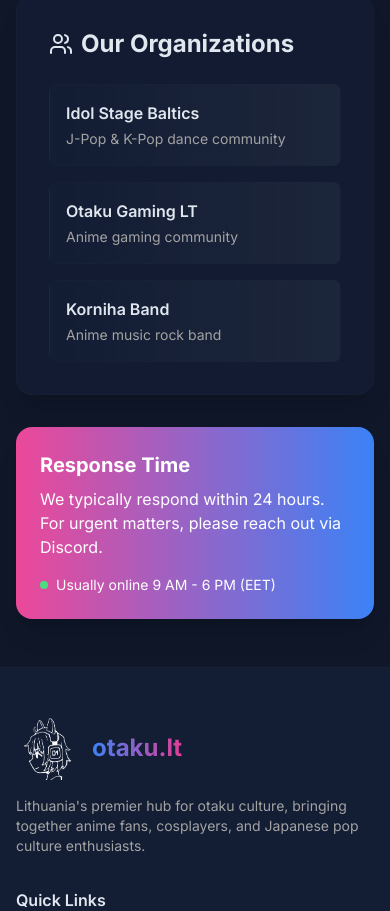
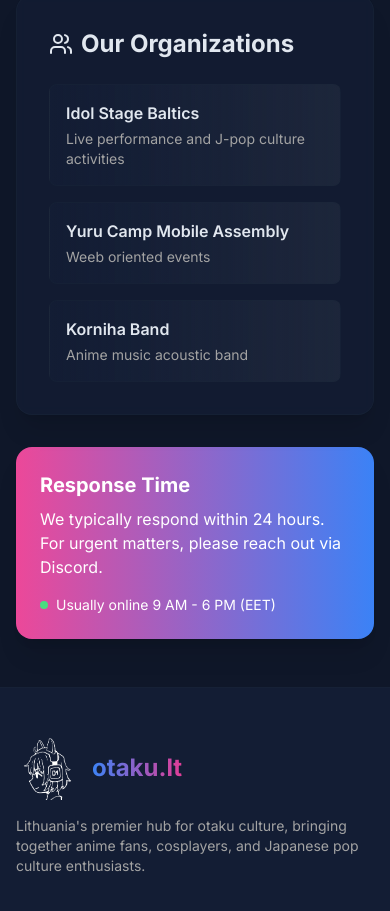
Before and after one commit to otaku-lt/otaku.lt, a Next.js app: page /contact in a window 390 px wide. Shown: the part 1520-2431 px from the top of the page. Built offline with nearby package versions, Linux system fonts and the light colour scheme.

Commit message:
Update organization details in contact page
- Idol Stage Baltics: Updated description to 'Live performance and J-pop culture activities'
- Renamed 'Otaku Gaming LT' to 'Yuru Camp Mobile Assembly' with new description
- Updated Korniha Band description to 'Anime music acoustic band'

```diff
--- a/app/contact/page.tsx
+++ b/app/contact/page.tsx
@@ -277,15 +277,15 @@ export default function ContactPage() {
               <div className="space-y-4">
                 <div className="p-4 bg-gradient-to-r from-card to-card-foreground/5 rounded-lg border border-border/30">
                   <h4 className="font-semibold text-foreground">Idol Stage Baltics</h4>
-                  <p className="text-sm text-muted-foreground mt-1">J-Pop & K-Pop dance community</p>
+                  <p className="text-sm text-muted-foreground mt-1">Live performance and J-pop culture activities</p>
                 </div>
                 <div className="p-4 bg-gradient-to-r from-card to-card-foreground/5 rounded-lg border border-border/30 mt-4">
-                  <h4 className="font-semibold text-foreground">Otaku Gaming LT</h4>
-                  <p className="text-sm text-muted-foreground mt-1">Anime gaming community</p>
+                  <h4 className="font-semibold text-foreground">Yuru Camp Mobile Assembly</h4>
+                  <p className="text-sm text-muted-foreground mt-1">Weeb oriented events</p>
                 </div>
                 <div className="p-4 bg-gradient-to-r from-card to-card-foreground/5 rounded-lg border border-border/30 mt-4">
                   <h4 className="font-semibold text-foreground">Korniha Band</h4>
-                  <p className="text-sm text-muted-foreground mt-1">Anime music rock band</p>
+                  <p className="text-sm text-muted-foreground mt-1">Anime music acoustic band</p>
                 </div>
               </div>
             </div>
```
